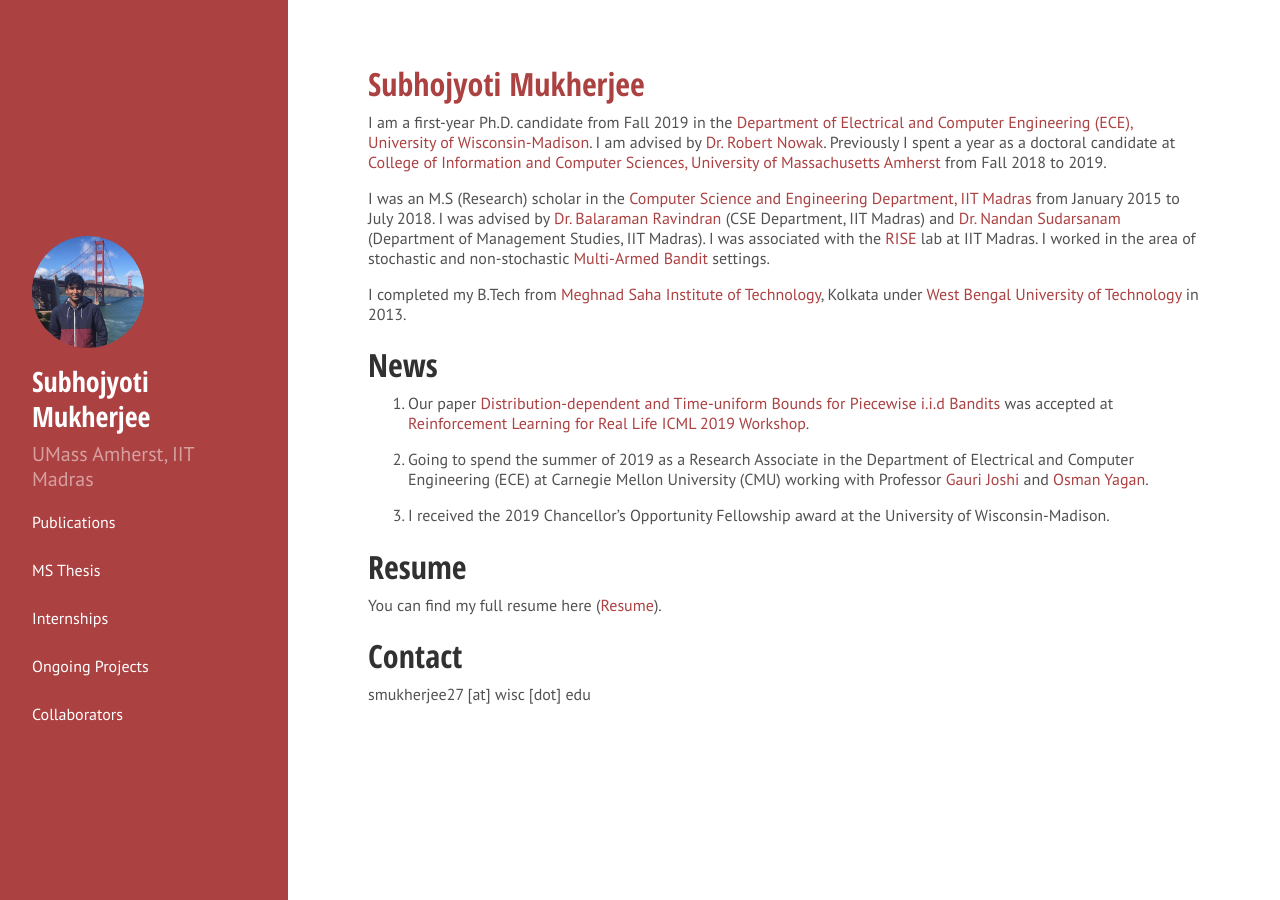
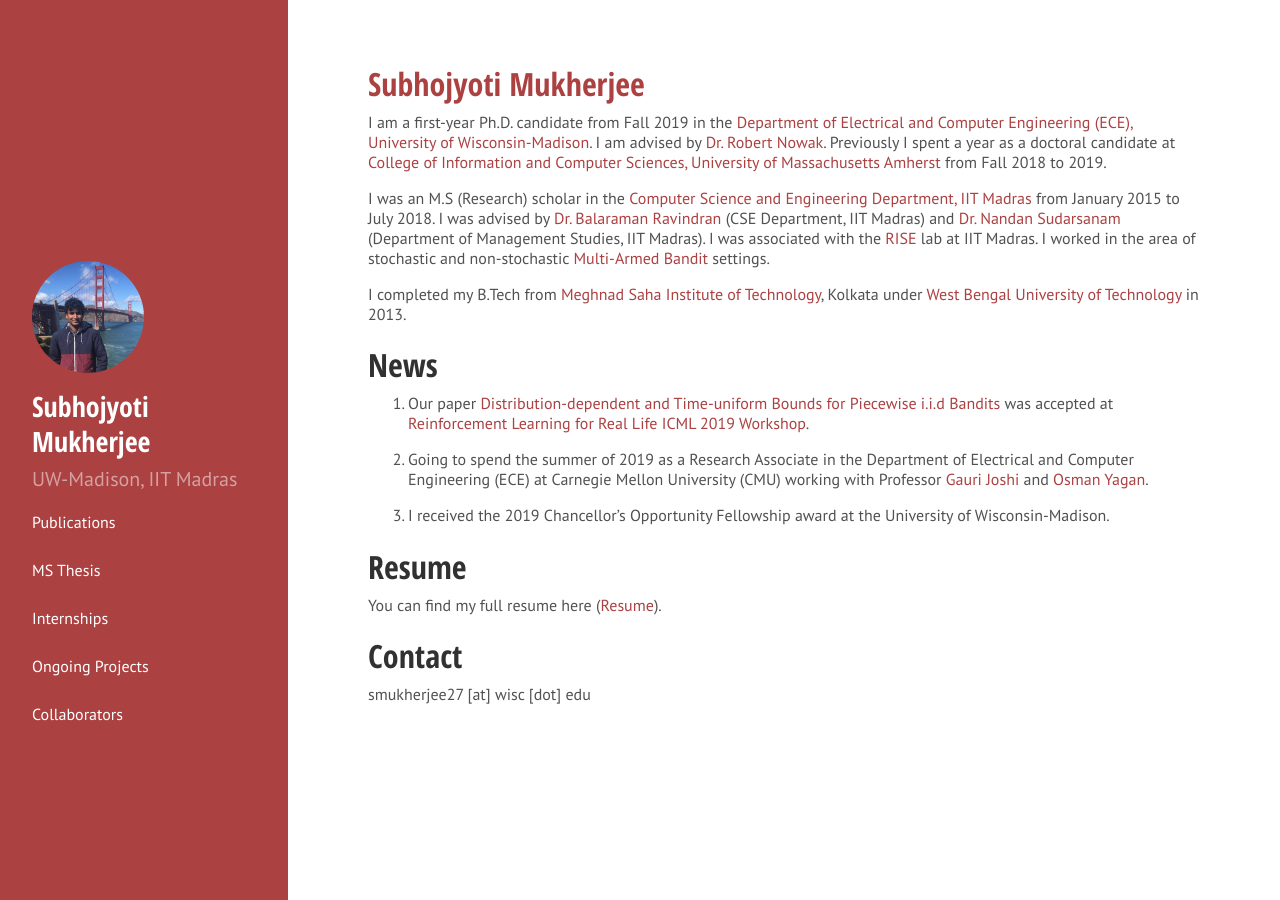
Before and after one commit to Subhojyoti22/subhojyoti.github.io, a Jekyll site: the page built from index.html, in a window 1280 px wide. Built offline with Jekyll 4.4.1, drawn with Linux system fonts in a browser that asks for light colours; Markdown is read by kramdown in place of the engine named in the settings; the list of posts is cut into pages by our own code.

Commit message:
Update _config.yml

```diff
--- a/_config.yml
+++ b/_config.yml
@@ -8,8 +8,8 @@ permalink:        pretty
 
 # Setup
 title:            Subhojyoti Mukherjee
-tagline:          'Ph.D. at University of Massachusetts, Amherst'
-description:      'UMass Amherst, IIT Madras'
+tagline:          'Ph.D. at University of Wisconsin-Madison'
+description:      'UW-Madison, IIT Madras'
 url:              https://subhojyoti.github.io/
 baseurl:          /
 
```
